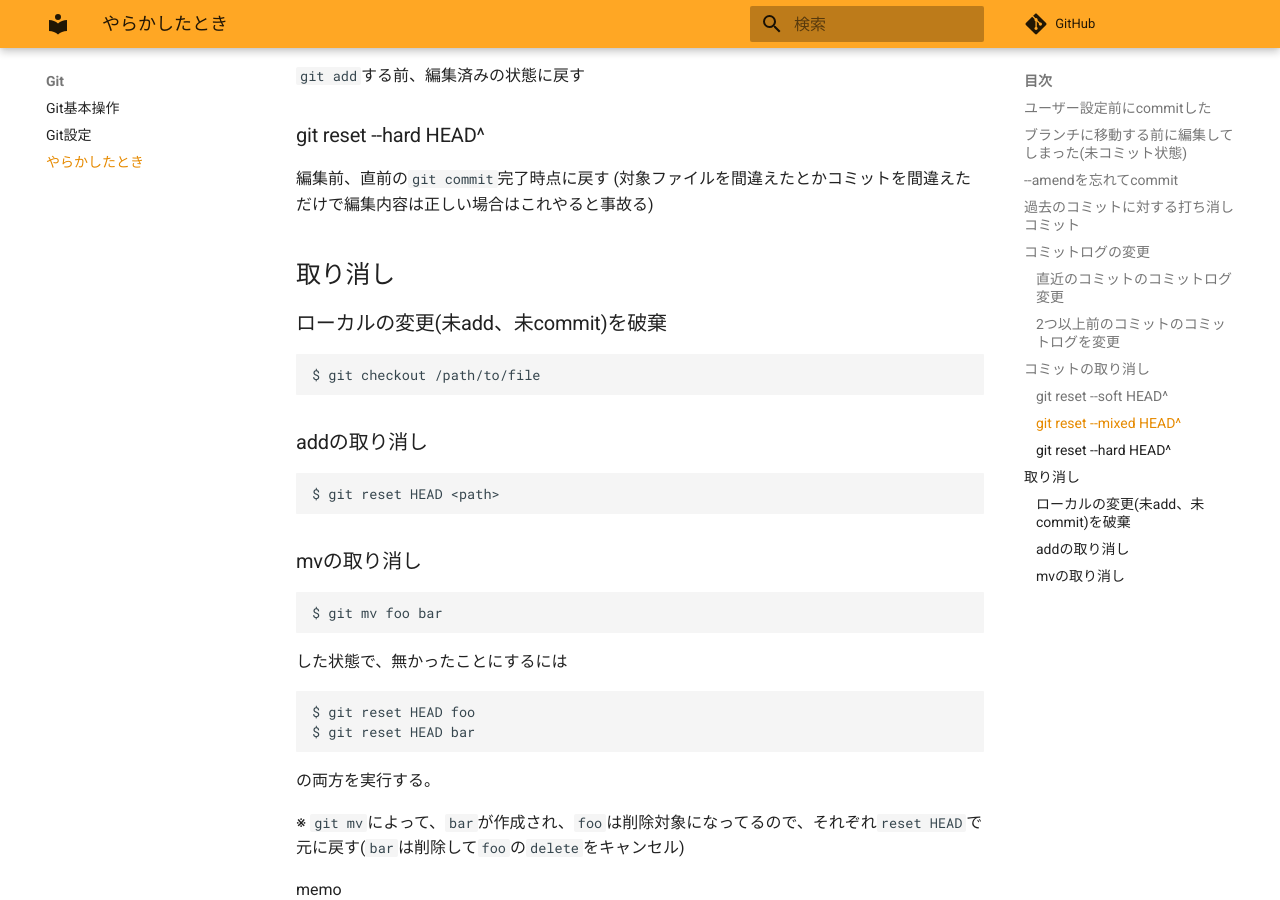
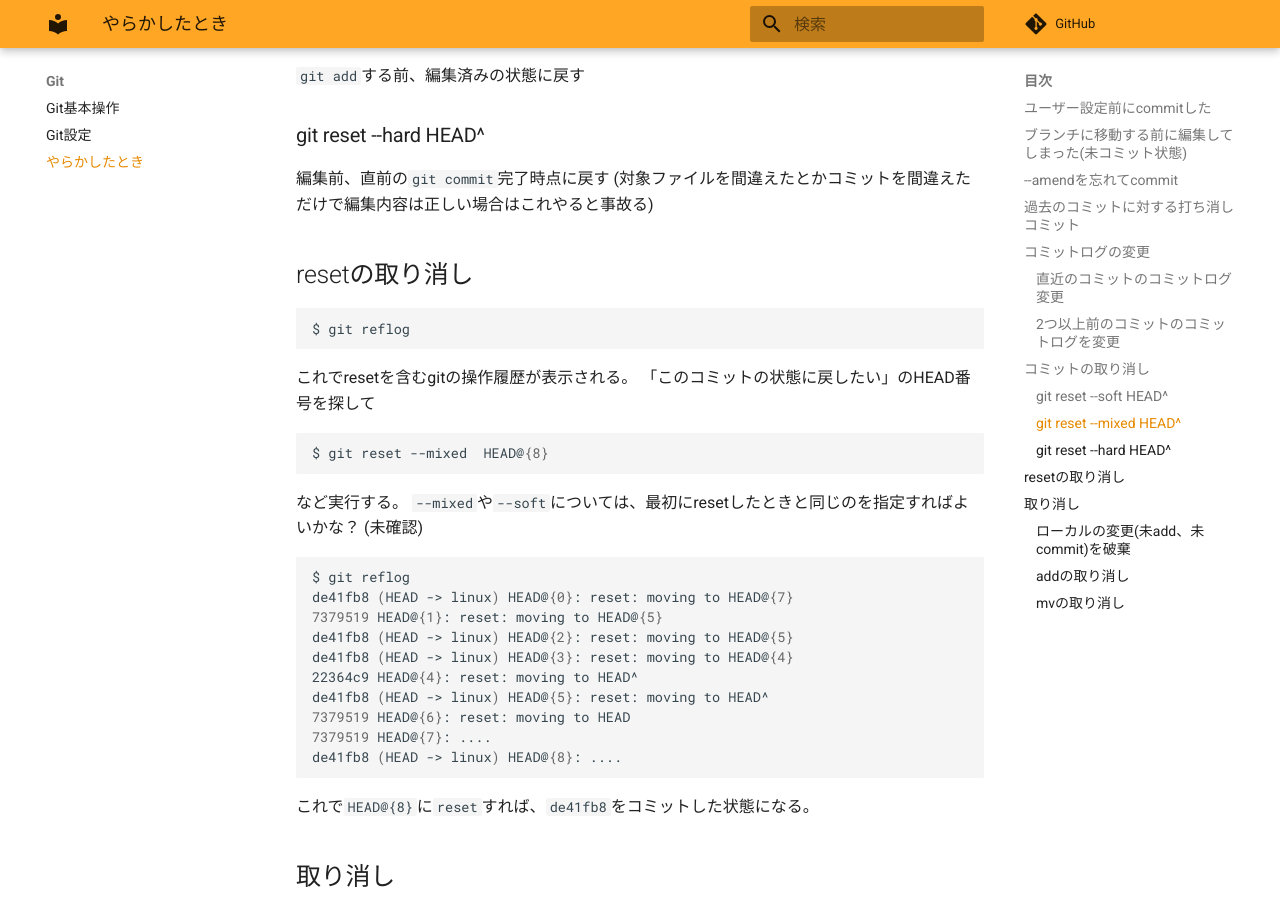
Before and after one commit to zaki-lknr/docs, an MkDocs documentation site: the page built from docs/Git/trouble.md, in a window 1280 px wide and 900 px high, scrolled down 2105 px. Built offline with MkDocs 1.6.1 and Material for MkDocs 9.7.7, drawn with Linux system fonts in a browser that asks for light colours; comment, search, counter and statistics services are not loaded.

Commit message:
add: git/trouble: git resetの取り消し

````diff
--- a/docs/Git/trouble.md
+++ b/docs/Git/trouble.md
@@ -91,6 +91,37 @@ $ git rebase --continue
 
 編集前、直前の`git commit`完了時点に戻す (対象ファイルを間違えたとかコミットを間違えただけで編集内容は正しい場合はこれやると事故る)
 
+## resetの取り消し
+
+```
+$ git reflog
+```
+
+これでresetを含むgitの操作履歴が表示される。
+「このコミットの状態に戻したい」のHEAD番号を探して
+
+```
+$ git reset --mixed  HEAD@{8}
+```
+
+など実行する。
+`--mixed`や`--soft`については、最初にresetしたときと同じのを指定すればよいかな？ (未確認)
+
+```
+$ git reflog
+de41fb8 (HEAD -> linux) HEAD@{0}: reset: moving to HEAD@{7}
+7379519 HEAD@{1}: reset: moving to HEAD@{5}
+de41fb8 (HEAD -> linux) HEAD@{2}: reset: moving to HEAD@{5}
+de41fb8 (HEAD -> linux) HEAD@{3}: reset: moving to HEAD@{4}
+22364c9 HEAD@{4}: reset: moving to HEAD^
+de41fb8 (HEAD -> linux) HEAD@{5}: reset: moving to HEAD^
+7379519 HEAD@{6}: reset: moving to HEAD
+7379519 HEAD@{7}: ....
+de41fb8 (HEAD -> linux) HEAD@{8}: ....
+```
+
+これで`HEAD@{8}`に`reset`すれば、`de41fb8`をコミットした状態になる。
+
 ## 取り消し
 
 ### ローカルの変更(未add、未commit)を破棄
````
